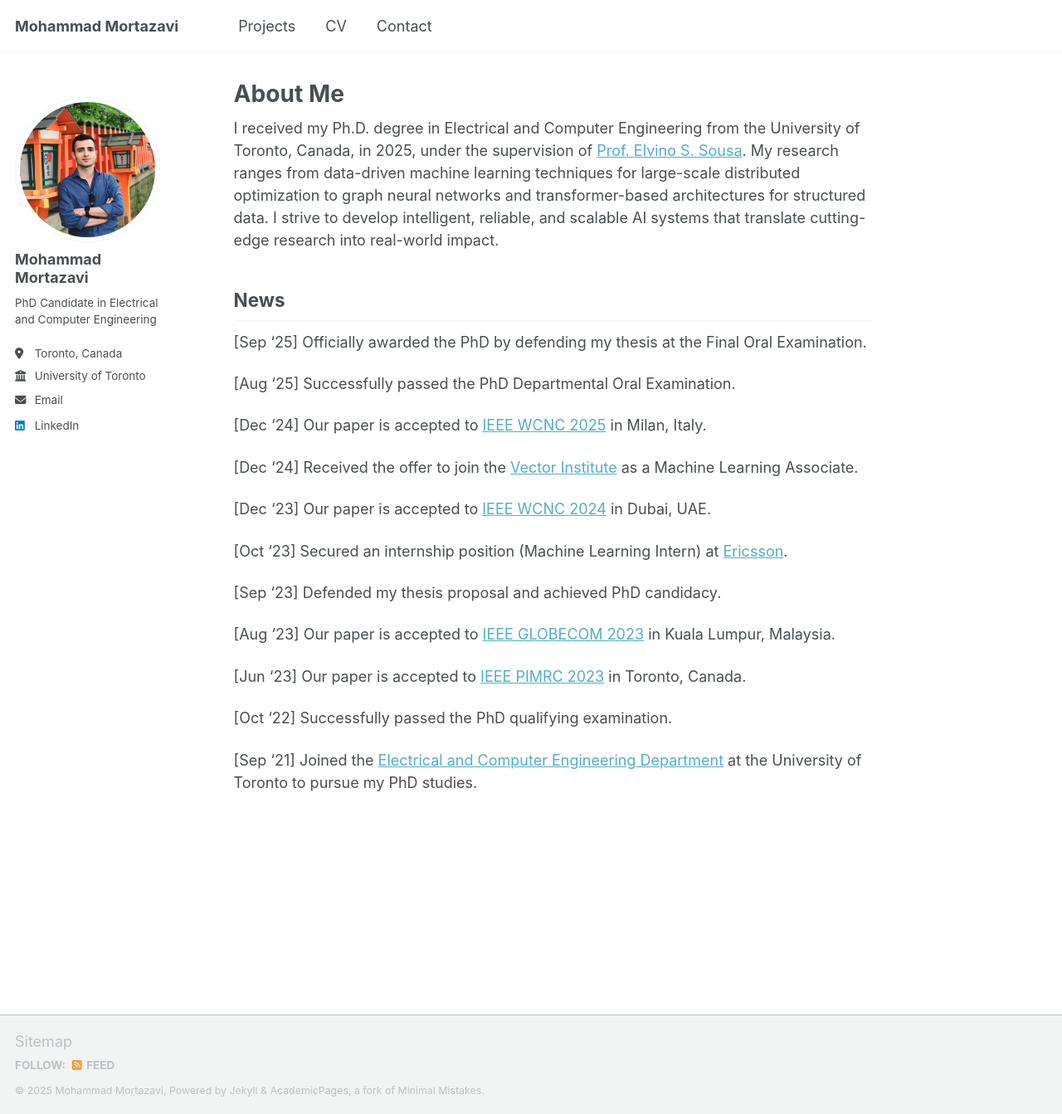
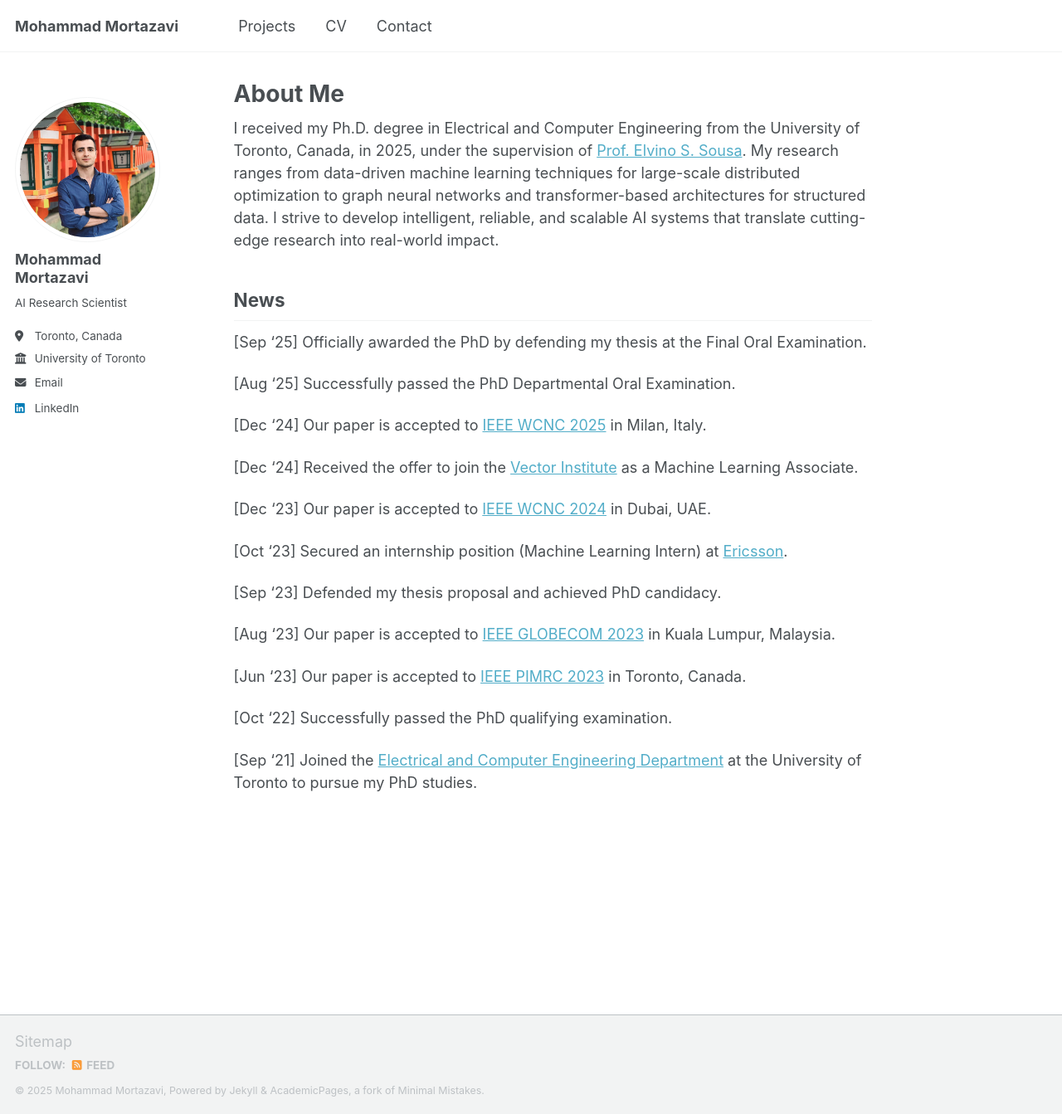
Before and after one commit to mortazawi/mortazawi.github.io, a Jekyll site: the page built from _pages/about.md, in a window 1280 px wide and 1343 px high. Shown: the whole window at 83% size. Built offline with Jekyll 4.4.1, drawn with Linux system fonts in a browser that asks for light colours; a script that is not in the unit is left out.

Commit message:
Update _config.yml

```diff
--- a/_config.yml
+++ b/_config.yml
@@ -25,7 +25,7 @@ author:
   avatar           : "profile.jpeg"
   name             : "Mohammad Mortazavi"
   pronouns         : # example: "she/her"
-  bio              : "PhD Candidate in Electrical and Computer Engineering"
+  bio              : "AI Research Scientist"
   location         : "Toronto, Canada"
   employer         : "University of Toronto"
   uri              : # URL
```
